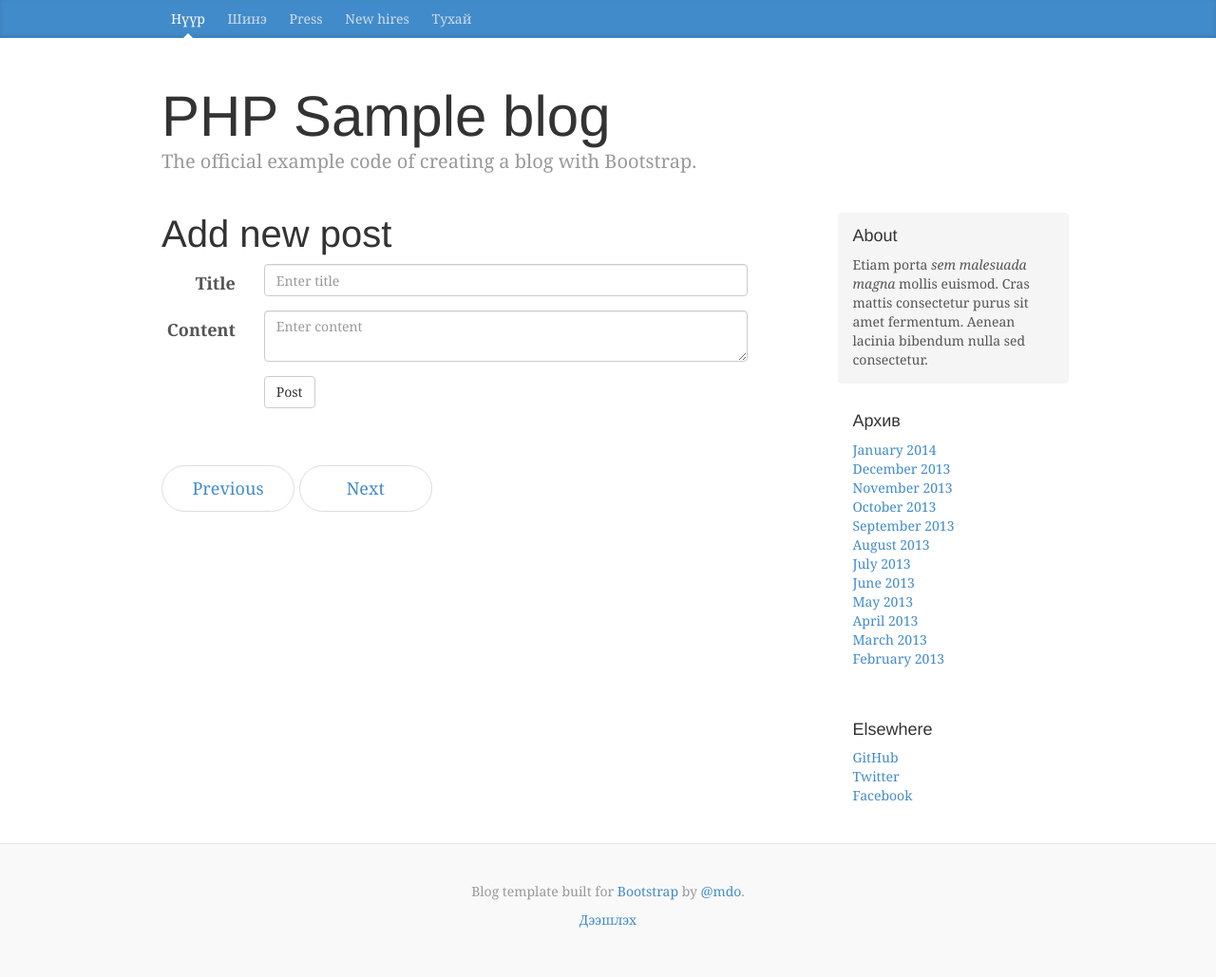
After one commit to enkhtulga/php-sample-blog, a PHP site: page /index.php/add in a window 1280 px wide. The commit adds this page. Shown: the whole page at 95% size. Run offline with PHP 8.4, Linux system fonts and the light colour scheme.

Commit message:
create new post

```diff
--- /dev/null
+++ b/Info.php
@@ -0,0 +1,3 @@
+<?php
+phpinfo();
+?>
--- a/controllers.php
+++ b/controllers.php
@@ -11,4 +11,20 @@
 	require 'templates/show.php';
 }
 
+function add_action(){
+
+	if(isset($_POST['title']) && isset($_POST['content'])){
+
+		$input_title = $_POST['title'];
+		$input_content = $_POST['content'];
+		$input_date = Date('Y-m-d H:i:s');
+
+
+		$post = add_post($input_title, $input_content, $input_date);
+		$location='Location: /index.php';
+		header($location);
+	}
+	require 'templates/add.php';
+}
+
 ?>
--- a/index.php
+++ b/index.php
@@ -9,11 +9,21 @@
 $uri = $_SERVER['REQUEST_URI'];
 $uri1 = explode("?", $uri);
 
+
 if('/index.php' == $uri){
 	list_action();
 } elseif ('/index.php/show' == $uri1[0] && isset($_GET['id']) ){
 	show_action($_GET['id']);
-} else {
+} elseif('/index.php/add' == $uri1[0]){
+	add_action();
+
+} elseif('/index.php/test' == $uri1[0]){
+	ob_start();
+	echo "1";
+	$content= ob_end_clean();
+
+}
+  else {
 	header('Status: 404 Not found');
 	echo '<html><body><h1>Page Not Found1</h1></body></html>';
 }
--- a/model.php
+++ b/model.php
@@ -63,5 +63,16 @@
 
 	return $row;
 }
+function add_post($input_title,	$input_content,	$input_date){
+	$link = open_database_connection();
+	$query ="INSERT INTO Post
+		Values(NULL,
+			'$input_title',
+			'$input_content',
+			'$input_date',
+			1);";
+	$result = mysql_query($query);
 
+	close_database_connection($link);
+}
 ?>
--- /dev/null
+++ b/templates/add.php
@@ -0,0 +1,23 @@
+<?php $title="Add new post"; ?>
+<?php ob_start() ?>
+<form class="form-horizontal" role="form" action="" method="POST" >
+	<div class="form-group">
+		<label for="inputTitle" class="col-sm-2 control-label">Title</label>
+		<div class="col-sm-10">
+			<input type="text" class="form-control" placeholder="Enter title" name ='title'>
+		</div>
+	</div>
+	<div class="form-group">
+		<label for="inputContent" class="col-sm-2 control-label">Content</label>
+		<div class="col-sm-10">
+			<textarea class="form-control" row="3" name ='content' placeholder="Enter content"></textarea>
+		</div>
+	</div>
+	<div class="form-group">
+		<div class="col-sm-offset-2 col-sm-10">
+			<button type="submit" class="btn btn-default" name='submit'>Post</button>
+		</div>
+	</div>
+</form>
+<?php  $content=ob_get_clean(); ?>
+<?php include 'layout.php' ?>
--- a/templates/layout.php
+++ b/templates/layout.php
@@ -23,7 +23,7 @@
       <div class="container">
         <nav class="blog-nav">
           <a class="blog-nav-item active" href="/index.php">Нүүр</a>
-          <a class="blog-nav-item" href="#">Шинэ</a>
+          <a class="blog-nav-item" href="/index.php/add">Шинэ</a>
           <a class="blog-nav-item" href="#">Press</a>
           <a class="blog-nav-item" href="#">New hires</a>
           <a class="blog-nav-item" href="#">Тухай</a>
```
